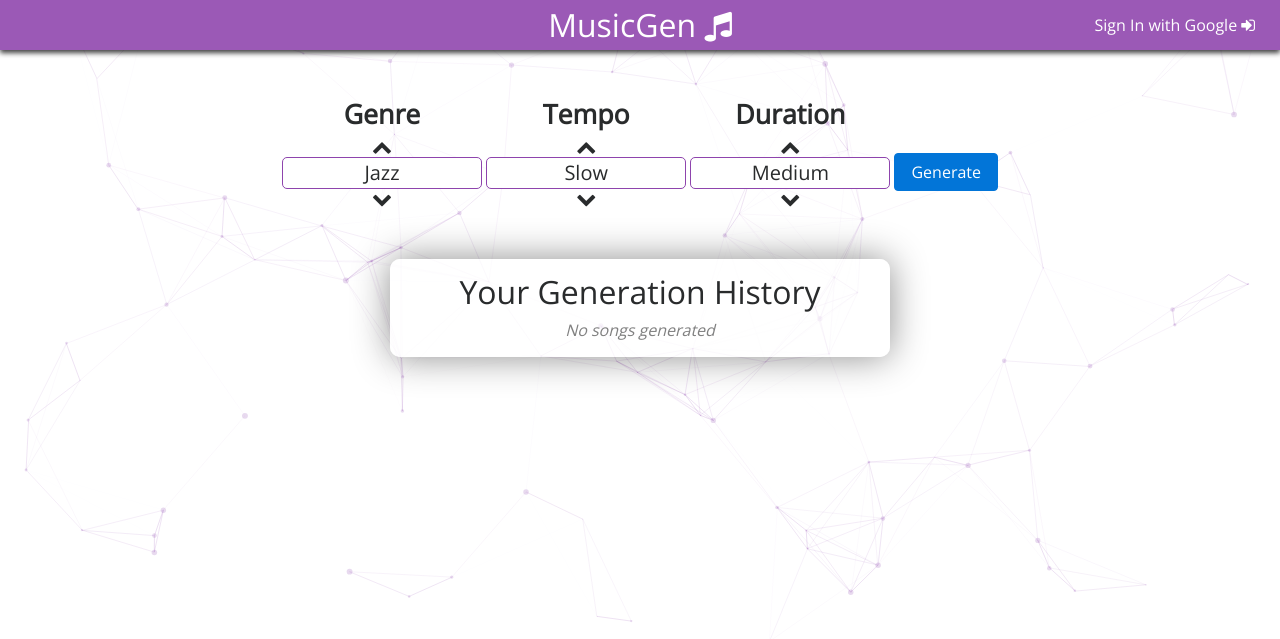
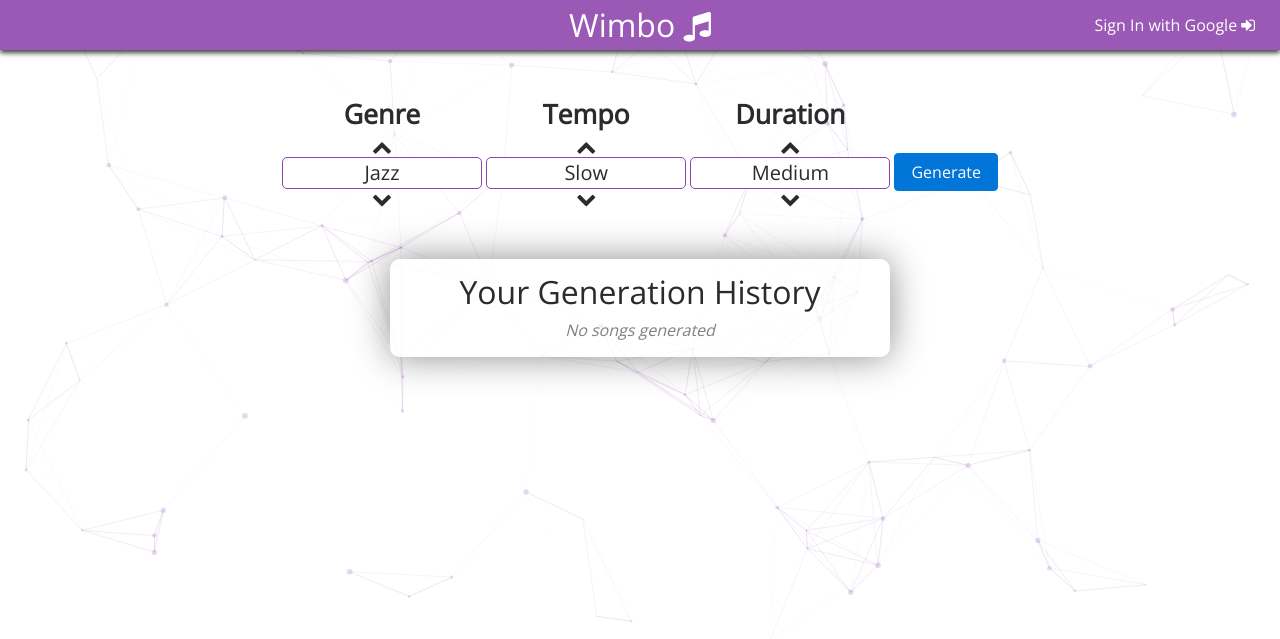
Before and after one commit to 4398-mg/web_app, a Flask app: template app/templates/index.html in a window 1280 px wide. Shown: the top 639 px of the page. Run offline with Flask 2, Linux system fonts and the light colour scheme; the template is opened without the code that fills it: most values are stand-ins (such as "Sample title", 1, 10 or a date in 2020); parts of the project's set-up code (start-up, migrations or seed data) failed here and were passed over; some libraries are stand-ins or nearby versions.

Commit message:
updated name / test commit

```diff
--- a/app/templates/index.html
+++ b/app/templates/index.html
@@ -18,7 +18,7 @@
 
   <div class="navb">
     <h2 class="center-block">
-      MusicGen
+      Wimbo
       <i class="fa fa-music"></i>
     </h2>
     <a href="/sign_in">
```
